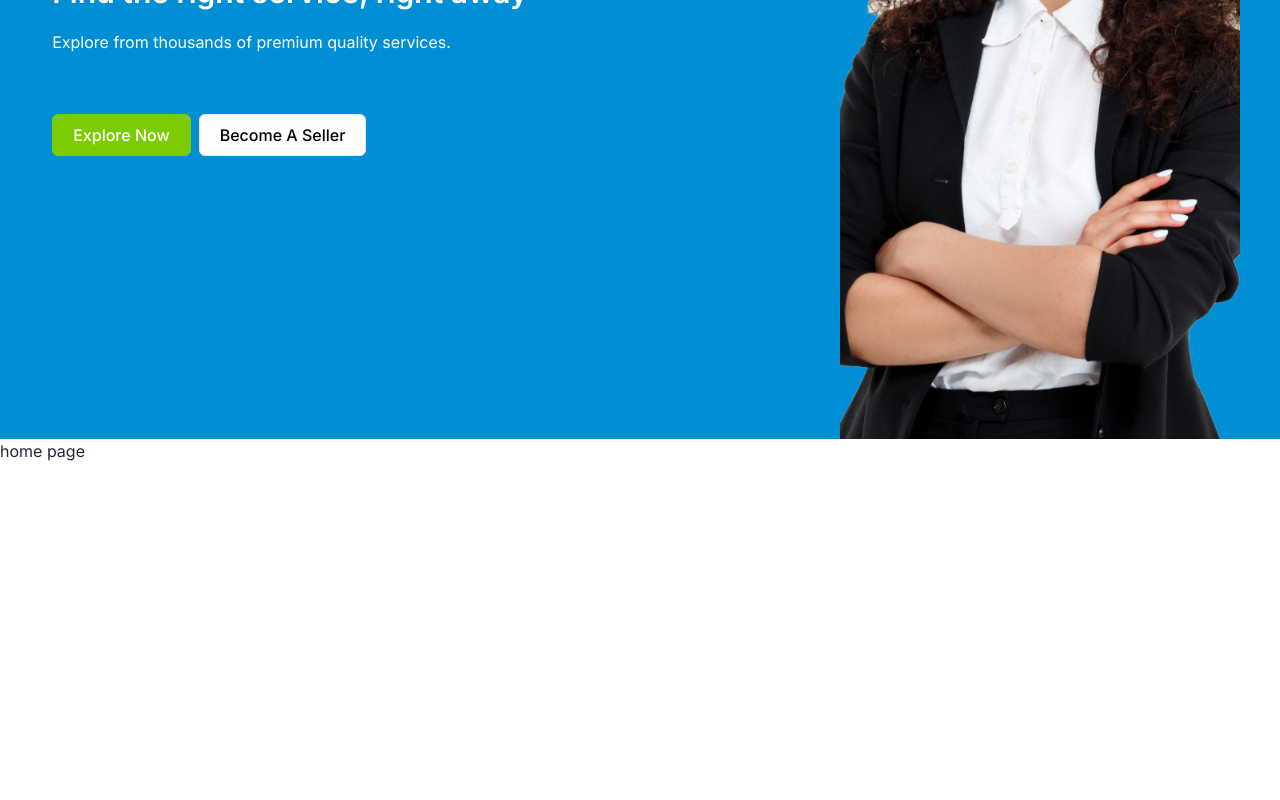
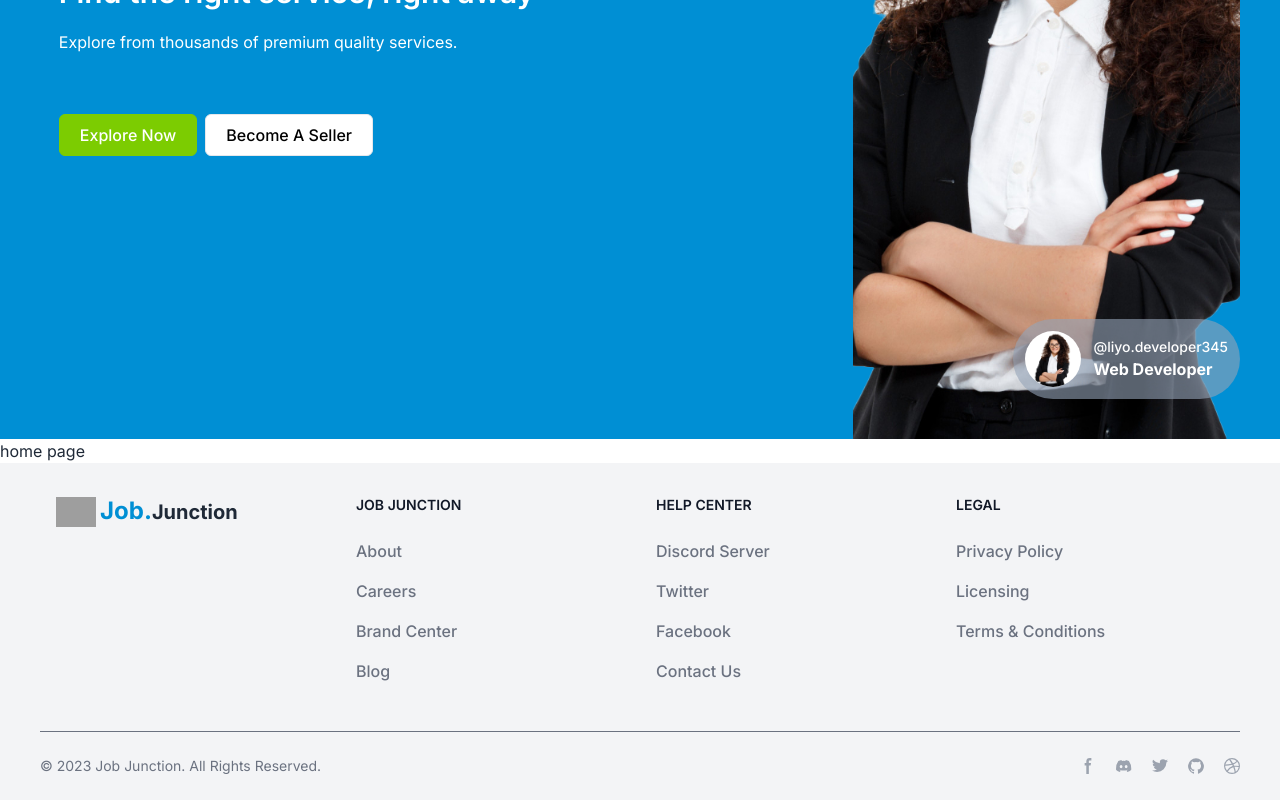
Before and after one commit to najrulislam38/job-junction-client, a React (Vite) app: page / in a window 1280 px wide. Shown: the part 433-1233 px from the top of the page. Before the commit the page ends 896 px from the top, so only its background shows below. Built offline with nearby package versions, Linux system fonts and the light colour scheme; grey boxes are pictures that could not be loaded.

Commit message:
added footer section

```diff
--- a/src/Layout/Root.jsx
+++ b/src/Layout/Root.jsx
@@ -1,11 +1,13 @@
 import { Outlet } from "react-router-dom";
 import Header from "../components/Header/Header";
+import Footer from "../components/Footer/Footer";
 
 const Root = () => {
   return (
     <div>
       <Header></Header>
       <Outlet></Outlet>
+      <Footer></Footer>
     </div>
   );
 };
--- /dev/null
+++ b/src/components/Footer/Footer.jsx
@@ -0,0 +1,187 @@
+import logo from "../../assets/images/logo.png";
+
+const Footer = () => {
+  return (
+    <footer className=" bg-gray-100">
+      <div className=" max-w-screen-xl mx-auto px-5 md:px-10 ">
+        <div className="mx-auto w-full max-w-screen-xl">
+          <div className="grid grid-cols-1 md:grid-cols-2 gap-8 px-4 py-6 lg:py-8 lg:grid-cols-4">
+            <div>
+              <div className="flex gap-1 items-end">
+                <img src={logo} alt="" className="w-8 lg:w-10" />
+                <h2 className="text-base md:text-xl font-bold">
+                  <span className="text-xl md:text-2xl  text-[#008FD4] ">
+                    Job.
+                  </span>
+                  Junction
+                </h2>
+              </div>
+            </div>
+            <div>
+              <h2 className="mb-6 text-sm font-semibold text-gray-900 uppercase ">
+                Job Junction
+              </h2>
+              <ul className="text-gray-500  font-medium">
+                <li className="mb-4">
+                  <a href="#" className=" hover:underline">
+                    About
+                  </a>
+                </li>
+                <li className="mb-4">
+                  <a href="#" className="hover:underline">
+                    Careers
+                  </a>
+                </li>
+                <li className="mb-4">
+                  <a href="#" className="hover:underline">
+                    Brand Center
+                  </a>
+                </li>
+                <li className="mb-4">
+                  <a href="#" className="hover:underline">
+                    Blog
+                  </a>
+                </li>
+              </ul>
+            </div>
+            <div>
+              <h2 className="mb-6 text-sm font-semibold text-gray-900 uppercase ">
+                Help center
+              </h2>
+              <ul className="text-gray-500  font-medium">
+                <li className="mb-4">
+                  <a href="#" className="hover:underline">
+                    Discord Server
+                  </a>
+                </li>
+                <li className="mb-4">
+                  <a href="#" className="hover:underline">
+                    Twitter
+                  </a>
+                </li>
+                <li className="mb-4">
+                  <a href="#" className="hover:underline">
+                    Facebook
+                  </a>
+                </li>
+                <li className="mb-4">
+                  <a href="#" className="hover:underline">
+                    Contact Us
+                  </a>
+                </li>
+              </ul>
+            </div>
+            <div>
+              <h2 className="mb-6 text-sm font-semibold text-gray-900 uppercase ">
+                Legal
+              </h2>
+              <ul className="text-gray-500  font-medium">
+                <li className="mb-4">
+                  <a href="#" className="hover:underline">
+                    Privacy Policy
+                  </a>
+                </li>
+                <li className="mb-4">
+                  <a href="#" className="hover:underline">
+                    Licensing
+                  </a>
+                </li>
+                <li className="mb-4">
+                  <a href="#" className="hover:underline">
+                    Terms &amp; Conditions
+                  </a>
+                </li>
+              </ul>
+            </div>
+          </div>
+          <div className=" py-6 border-t border-gray-500 md:flex md:items-center md:justify-between">
+            <span className="text-sm text-gray-500  sm:text-center">
+              &copy; 2023 <a href="https://flowbite.com/">Job Junction</a>. All
+              Rights Reserved.
+            </span>
+            <div className="flex mt-4 space-x-5 sm:justify-center md:mt-0">
+              <a href="#" className="text-gray-400 hover:text-gray-900 ">
+                <svg
+                  className="w-4 h-4"
+                  aria-hidden="true"
+                  xmlns="http://www.w3.org/2000/svg"
+                  fill="currentColor"
+                  viewBox="0 0 8 19"
+                >
+                  <path
+                    fillRule="evenodd"
+                    d="M6.135 3H8V0H6.135a4.147 4.147 0 0 0-4.142 4.142V6H0v3h2v9.938h3V9h2.021l.592-3H5V3.591A.6.6 0 0 1 5.592 3h.543Z"
+                    clipRule="evenodd"
+                  />
+                </svg>
+                <span className="sr-only">Facebook page</span>
+              </a>
+              <a href="#" className="text-gray-400 hover:text-gray-900 ">
+                <svg
+                  className="w-4 h-4"
+                  aria-hidden="true"
+                  xmlns="http://www.w3.org/2000/svg"
+                  fill="currentColor"
+                  viewBox="0 0 21 16"
+                >
+                  <path d="M16.942 1.556a16.3 16.3 0 0 0-4.126-1.3 12.04 12.04 0 0 0-.529 1.1 15.175 15.175 0 0 0-4.573 0 11.585 11.585 0 0 0-.535-1.1 16.274 16.274 0 0 0-4.129 1.3A17.392 17.392 0 0 0 .182 13.218a15.785 15.785 0 0 0 4.963 2.521c.41-.564.773-1.16 1.084-1.785a10.63 10.63 0 0 1-1.706-.83c.143-.106.283-.217.418-.33a11.664 11.664 0 0 0 10.118 0c.137.113.277.224.418.33-.544.328-1.116.606-1.71.832a12.52 12.52 0 0 0 1.084 1.785 16.46 16.46 0 0 0 5.064-2.595 17.286 17.286 0 0 0-2.973-11.59ZM6.678 10.813a1.941 1.941 0 0 1-1.8-2.045 1.93 1.93 0 0 1 1.8-2.047 1.919 1.919 0 0 1 1.8 2.047 1.93 1.93 0 0 1-1.8 2.045Zm6.644 0a1.94 1.94 0 0 1-1.8-2.045 1.93 1.93 0 0 1 1.8-2.047 1.918 1.918 0 0 1 1.8 2.047 1.93 1.93 0 0 1-1.8 2.045Z" />
+                </svg>
+                <span className="sr-only">Discord community</span>
+              </a>
+              <a href="#" className="text-gray-400 hover:text-gray-900 ">
+                <svg
+                  className="w-4 h-4"
+                  aria-hidden="true"
+                  xmlns="http://www.w3.org/2000/svg"
+                  fill="currentColor"
+                  viewBox="0 0 20 17"
+                >
+                  <path
+                    fillRule="evenodd"
+                    d="M20 1.892a8.178 8.178 0 0 1-2.355.635 4.074 4.074 0 0 0 1.8-2.235 8.344 8.344 0 0 1-2.605.98A4.13 4.13 0 0 0 13.85 0a4.068 4.068 0 0 0-4.1 4.038 4 4 0 0 0 .105.919A11.705 11.705 0 0 1 1.4.734a4.006 4.006 0 0 0 1.268 5.392 4.165 4.165 0 0 1-1.859-.5v.05A4.057 4.057 0 0 0 4.1 9.635a4.19 4.19 0 0 1-1.856.07 4.108 4.108 0 0 0 3.831 2.807A8.36 8.36 0 0 1 0 14.184 11.732 11.732 0 0 0 6.291 16 11.502 11.502 0 0 0 17.964 4.5c0-.177 0-.35-.012-.523A8.143 8.143 0 0 0 20 1.892Z"
+                    clipRule="evenodd"
+                  />
+                </svg>
+                <span className="sr-only">Twitter page</span>
+              </a>
+              <a href="#" className="text-gray-400 hover:text-gray-900 ">
+                <svg
+                  className="w-4 h-4"
+                  aria-hidden="true"
+                  xmlns="http://www.w3.org/2000/svg"
+                  fill="currentColor"
+                  viewBox="0 0 20 20"
+                >
+                  <path
+                    fillRule="evenodd"
+                    d="M10 .333A9.911 9.911 0 0 0 6.866 19.65c.5.092.678-.215.678-.477 0-.237-.01-1.017-.014-1.845-2.757.6-3.338-1.169-3.338-1.169a2.627 2.627 0 0 0-1.1-1.451c-.9-.615.07-.6.07-.6a2.084 2.084 0 0 1 1.518 1.021 2.11 2.11 0 0 0 2.884.823c.044-.503.268-.973.63-1.325-2.2-.25-4.516-1.1-4.516-4.9A3.832 3.832 0 0 1 4.7 7.068a3.56 3.56 0 0 1 .095-2.623s.832-.266 2.726 1.016a9.409 9.409 0 0 1 4.962 0c1.89-1.282 2.717-1.016 2.717-1.016.366.83.402 1.768.1 2.623a3.827 3.827 0 0 1 1.02 2.659c0 3.807-2.319 4.644-4.525 4.889a2.366 2.366 0 0 1 .673 1.834c0 1.326-.012 2.394-.012 2.72 0 .263.18.572.681.475A9.911 9.911 0 0 0 10 .333Z"
+                    clipRule="evenodd"
+                  />
+                </svg>
+                <span className="sr-only">GitHub account</span>
+              </a>
+              <a href="#" className="text-gray-400 hover:text-gray-900 ">
+                <svg
+                  className="w-4 h-4"
+                  aria-hidden="true"
+                  xmlns="http://www.w3.org/2000/svg"
+                  fill="currentColor"
+                  viewBox="0 0 20 20"
+                >
+                  <path
+                    fillRule="evenodd"
+                    d="M10 0a10 10 0 1 0 10 10A10.009 10.009 0 0 0 10 0Zm6.613 4.614a8.523 8.523 0 0 1 1.93 5.32 20.094 20.094 0 0 0-5.949-.274c-.059-.149-.122-.292-.184-.441a23.879 23.879 0 0 0-.566-1.239 11.41 11.41 0 0 0 4.769-3.366ZM8 1.707a8.821 8.821 0 0 1 2-.238 8.5 8.5 0 0 1 5.664 2.152 9.608 9.608 0 0 1-4.476 3.087A45.758 45.758 0 0 0 8 1.707ZM1.642 8.262a8.57 8.57 0 0 1 4.73-5.981A53.998 53.998 0 0 1 9.54 7.222a32.078 32.078 0 0 1-7.9 1.04h.002Zm2.01 7.46a8.51 8.51 0 0 1-2.2-5.707v-.262a31.64 31.64 0 0 0 8.777-1.219c.243.477.477.964.692 1.449-.114.032-.227.067-.336.1a13.569 13.569 0 0 0-6.942 5.636l.009.003ZM10 18.556a8.508 8.508 0 0 1-5.243-1.8 11.717 11.717 0 0 1 6.7-5.332.509.509 0 0 1 .055-.02 35.65 35.65 0 0 1 1.819 6.476 8.476 8.476 0 0 1-3.331.676Zm4.772-1.462A37.232 37.232 0 0 0 13.113 11a12.513 12.513 0 0 1 5.321.364 8.56 8.56 0 0 1-3.66 5.73h-.002Z"
+                    clipRule="evenodd"
+                  />
+                </svg>
+                <span className="sr-only">Dribbble account</span>
+              </a>
+            </div>
+          </div>
+        </div>
+      </div>
+    </footer>
+  );
+};
+
+export default Footer;
--- a/src/components/Header/Banner/Banner.jsx
+++ b/src/components/Header/Banner/Banner.jsx
@@ -26,11 +26,20 @@
             </div>
           </div>
         </div>
-        <img
-          src={developer}
-          alt=""
-          className="hidden md:block md:w-1/3 object-cover"
-        />
+        <div className="hidden md:block md:w-1/3 relative">
+          <img src={developer} alt="" className="w-full h-full object-cover" />
+          <div className=" absolute bottom-10 right-0 p-3 rounded-full bg-slate-400 bg-opacity-60 flex gap-3 items-center  ">
+            <img
+              src={developer}
+              alt=""
+              className="w-14 rounded-full bg-white  "
+            />
+            <div className="text-white">
+              <p className="text-sm font-medium">@liyo.developer345</p>
+              <h3 className="font-bold">Web Developer</h3>
+            </div>
+          </div>
+        </div>
       </div>
     </div>
   );
```
